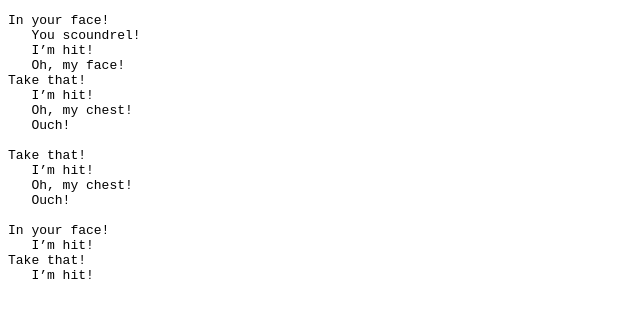
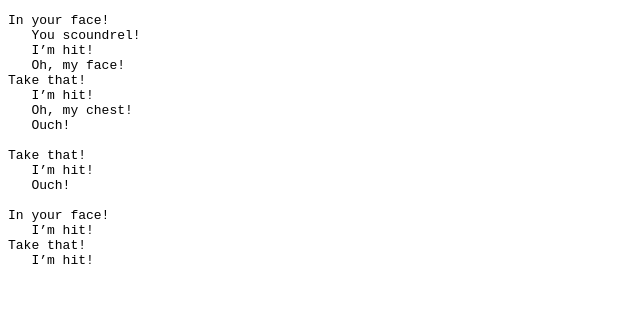
Before and after one commit to sunnylost/Courierjs, a plain HTML site: page index.html in a window 1280 px wide. Shown: the whole page, without its empty margins (0-640 px from the left). Drawn offline with Linux system fonts and the light colour scheme.

Commit message:
Update index.html
在移除事件那里，和 Raphael 的事件库有些不同，目前看来我的理解应该是错的。
类似于 hit/leg 这样的事件名，不应该理解为 hit 事件下拥有一个子事件 leg，而是说只有 hit 事件，所有的事件处理函数都应该绑定到该事件上，只不过可以通过事件名来触发特定的事件函数。
后续应该会调整库的实现。

```diff
--- a/index.html
+++ b/index.html
@@ -53,7 +53,7 @@
 
             // Unbinding
             log("");
-            eve.off("hit", f3);
+            eve.off("hit/chest", f3);
             log("Take that!");
             eve.fire("hit.chest.leg");
             // I’m hit!
```
